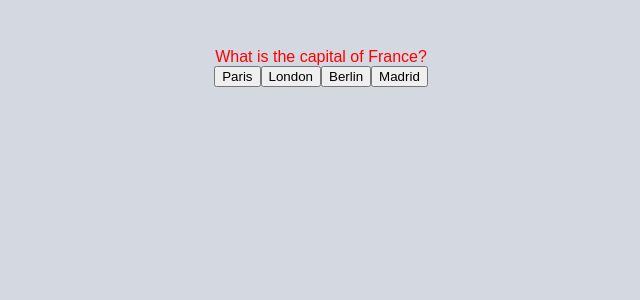
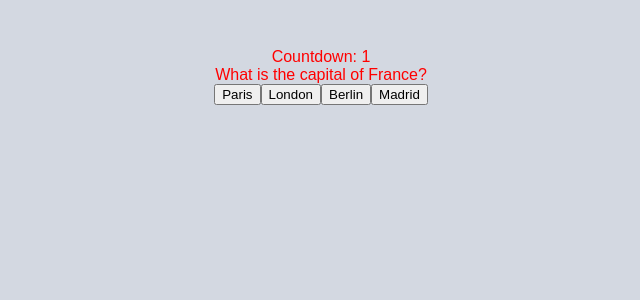
Before and after one commit to SO-1993/new-years-quiz-react, a React (Vite) app in the folder new-years-quiz-react/: page / in a window 1280 px wide. Both pictures are taken after a click on the button "Start Quiz". Shown: the top 300 px of the page, without its empty margins (319-959 px from the left). Built offline with nearby package versions, Linux system fonts and the light colour scheme.

Commit message:
implemented timer (currently works for whole quiz, not each individual question

```diff
--- a/new-years-quiz-react/src/Components/Quiz.jsx
+++ b/new-years-quiz-react/src/Components/Quiz.jsx
@@ -1,11 +1,23 @@
 import React from "react";
+import { useState } from "react";
+
 import questions from "../Data/questions";
+import Timer from "./Timer";
 
 const Quiz = ({ currentQuestion, handleAnswerButtonClick }) => {
   const question = questions[currentQuestion];
 
+  const [timerExpired, setTimerExpired] = useState(false);
+
+  const handleTimerExpired = () => {
+    setTimerExpired(true);
+    handleAnswerButtonClick(null);
+  };
+
   return (
     <div className="quiz-section">
+      <Timer initialTime={3} onTimeUp={handleTimerExpired} />
+
       <div className="question-text">{question.question}</div>
       <div className="answer-section">
         {question.options.map((option, index) => (
--- a/new-years-quiz-react/src/Components/Timer.jsx
+++ b/new-years-quiz-react/src/Components/Timer.jsx
@@ -1,9 +1,27 @@
 // Manages countdown for questions
 
 import React from "react";
+import { useState, useEffect } from "react";
 
-const Timer = () => {
-  return <div>Your timer is displayed here!</div>;
+const Timer = ({ initialTime = 30, onTimeUp }) => {
+  const [counter, setCounter] = useState(initialTime);
+
+  useEffect(() => {
+    if (counter > 0) {
+      const timer = setInterval(() => {
+        setCounter((prevCounter) => prevCounter - 1);
+      }, 1000);
+      return () => clearInterval(timer);
+    } else {
+      if (onTimeUp) onTimeUp();
+    }
+  }, [counter, onTimeUp]);
+
+  return (
+    <div className="countdown-timer-container">
+      <div>Countdown: {counter}</div>
+    </div>
+  );
 };
 
 export default Timer;
```
